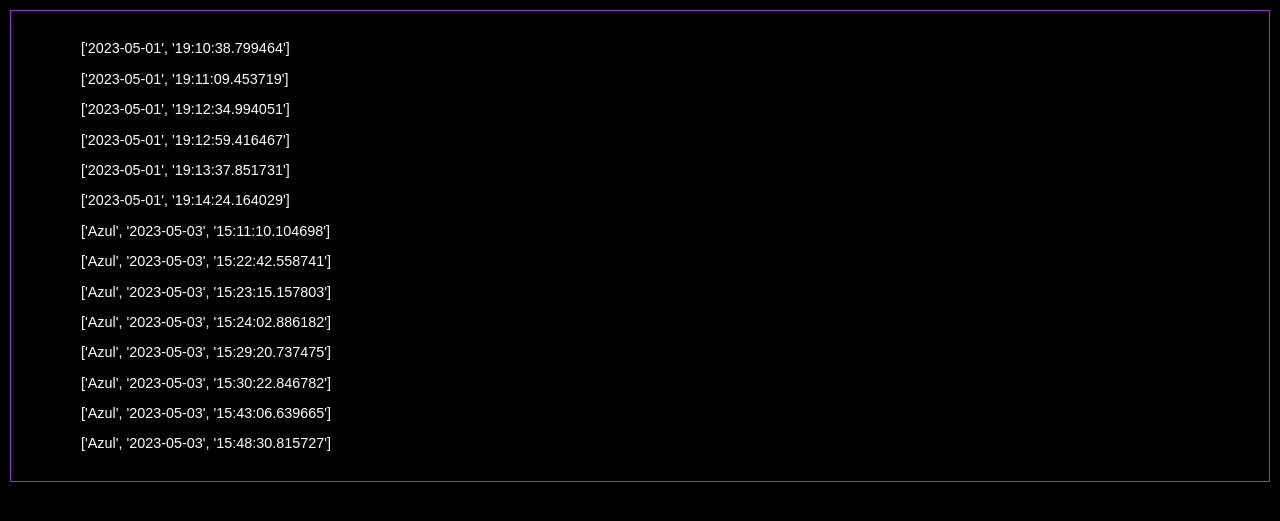
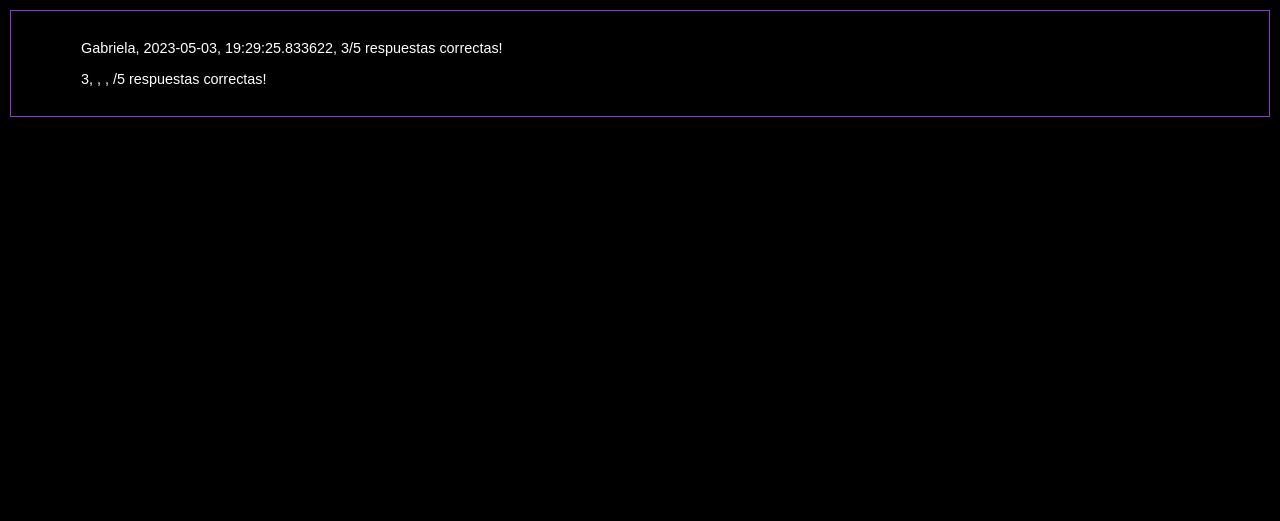
Before and after one commit to azulgaragarza/repositorio, a Flask app: page /resultados in a window 1280 px wide. Shown: the top 521 px of the page. Run offline with Flask 3, Linux system fonts and the light colour scheme.

Commit message:
agrego tp 1

```diff
--- a/TP 1 Programación/ej 2/mensaje.txt
+++ b/TP 1 Programación/ej 2/mensaje.txt
@@ -1 +1,2 @@
 Respuesta incorrecta :(
+3
--- a/TP 1 Programación/ej 2/nombres.txt
+++ b/TP 1 Programación/ej 2/nombres.txt
@@ -1,14 +1 @@
- 2023-05-01 19:10:38.799464
- 2023-05-01 19:11:09.453719
- 2023-05-01 19:12:34.994051
- 2023-05-01 19:12:59.416467
- 2023-05-01 19:13:37.851731
- 2023-05-01 19:14:24.164029
-Azul 2023-05-03 15:11:10.104698
-Azul 2023-05-03 15:22:42.558741
-Azul 2023-05-03 15:23:15.157803
-Azul 2023-05-03 15:24:02.886182
-Azul 2023-05-03 15:29:20.737475
-Azul 2023-05-03 15:30:22.846782
-Azul 2023-05-03 15:43:06.639665
-Azul 2023-05-03 15:48:30.815727
+Gabriela 2023-05-03 19:29:25.833622 3
--- a/TP 1 Programación/ej 2/server.py
+++ b/TP 1 Programación/ej 2/server.py
@@ -2,11 +2,14 @@
 from module.funciones import *
 app = Flask(__name__)
 contador=0
+intentos=[]
 
 @app.route("/", methods=['GET','POST'])
 def home():
         global contador
         contador=0
+        global intentos
+        intentos=[]
         if request.method == 'POST':
               nombre=request.form["nombre"]
               guardar_nombre_en_archivo(nombre)
@@ -15,6 +18,7 @@
 
 @app.route("/pag1", methods=['GET','POST'])
 def pag1():
+      global intentos
       listaEntera=[] #tiene frases y pelis
       listaP=[] #tiene solo pelis
       listaP2=[] #tiene pelis con indice y ordenadas
@@ -23,7 +27,7 @@
       if request.method == 'POST' :
             Respuesta=request.form["valor-boton"]
             Correcta=request.form["valor-boton2"]
-            escribir_mensaje(Respuesta,Correcta)
+            escribir_mensaje(Respuesta,Correcta,intentos)
             return redirect('/pag2')
       return render_template('pag1.html', matriz=matriz)
 
@@ -31,16 +35,26 @@
 def pag2():
       global contador
       contador=contador+1
+      mensj=[]
       with open("mensaje.txt") as m:
             linea=m.readlines()
             for msj in linea:
-                  mensaje=str(msj)
+                 mensj.append(msj)
+            mensaje=str(mensj[0])
       return render_template('pag2.html',mensaje=mensaje,contador=contador)
 
 @app.route("/resultados")
 def resultados():
       lista_participantes=[]
-      with open("D:\\Azul\\TP 1 Programación\\ej 2\\nombres.txt") as f:
+      mensj=[]
+      with open("mensaje.txt") as m:
+            linea=m.readlines()
+            for msj in linea:
+                 mensj.append(msj)
+            resultados=mensj[1]
+      with open("nombres.txt","a") as n:
+            n.write(" "+str(resultados)+"\n")
+      with open("nombres.txt") as f:
             linea=f.readlines()
       for i in linea:
             lista_participantes.append(i.strip().split(" "))
--- a/TP 1 Programación/ej 2/templates/pag1.html
+++ b/TP 1 Programación/ej 2/templates/pag1.html
@@ -43,7 +43,6 @@
                         <button type="submit" onclick="enviarValor('{{matriz[0]}}','{{matriz[4]}}')">{{matriz[0]}}</button>
                         <button type="submit" onclick="enviarValor('{{matriz[1]}}','{{matriz[4]}}')">{{matriz[1]}}</button>
                         <button type="submit" onclick="enviarValor('{{matriz[2]}}','{{matriz[4]}}')">{{matriz[2]}}</button>
-                        <button type="submit" onclick="enviarValor('{{matriz[4]}}','{{matriz[4]}}')">{{matriz[4]}}</button>
 
                 </form>
             </td>
--- a/TP 1 Programación/ej 2/templates/resultados.html
+++ b/TP 1 Programación/ej 2/templates/resultados.html
@@ -27,7 +27,7 @@
             <tr style="color:white;font-size:90%;font-family:arial;">
                 <td style="width:50%">
                 {% for i in lista_participantes: %}
-                    <p>{{ i }}</p>
+                    <p>{{ i[0] }}, {{ i[1] }}, {{ i[2] }}, {{ i[3] }}/5 respuestas correctas!</p>
                 {% endfor %}
                 </td>
             </tr>
```
Also changed, not shown: TP 1 Programación/ej 2/module/funciones.py (+12 -5 lines).
